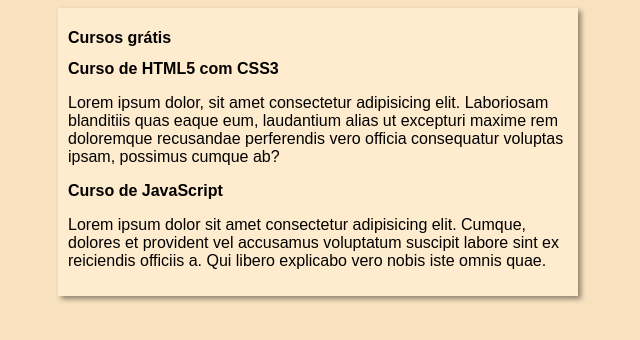
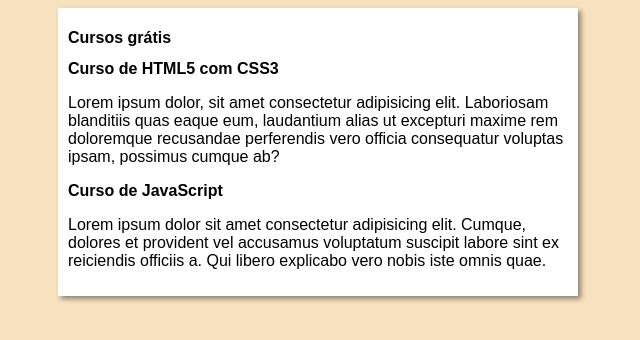
Before and after one commit to Henrique1301/projeto-site, a plain HTML site: page index.html in a window 1280 px wide. Shown: the whole page, without its empty margins (322-962 px from the left). Drawn offline with Linux system fonts and the light colour scheme.

Commit message:
Update style.css

```diff
--- a/estilos/style.css
+++ b/estilos/style.css
@@ -8,7 +8,7 @@ body{
 }
 
 main{
-    background-color: blanchedalmond;
+    background-color:rgb(255, 255, 255);
     width: 500px;
     margin: auto;
     padding: 10px;
```
